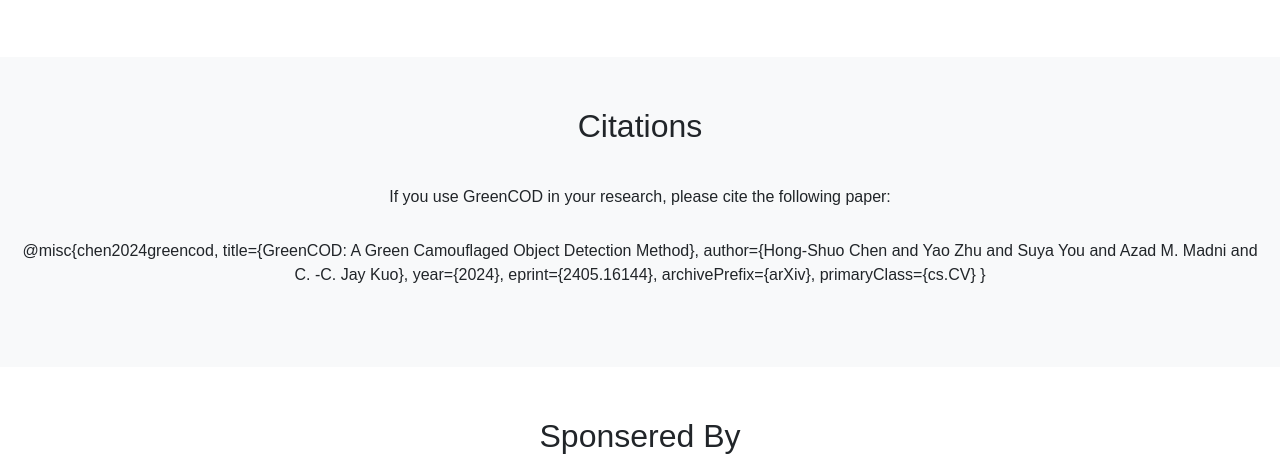
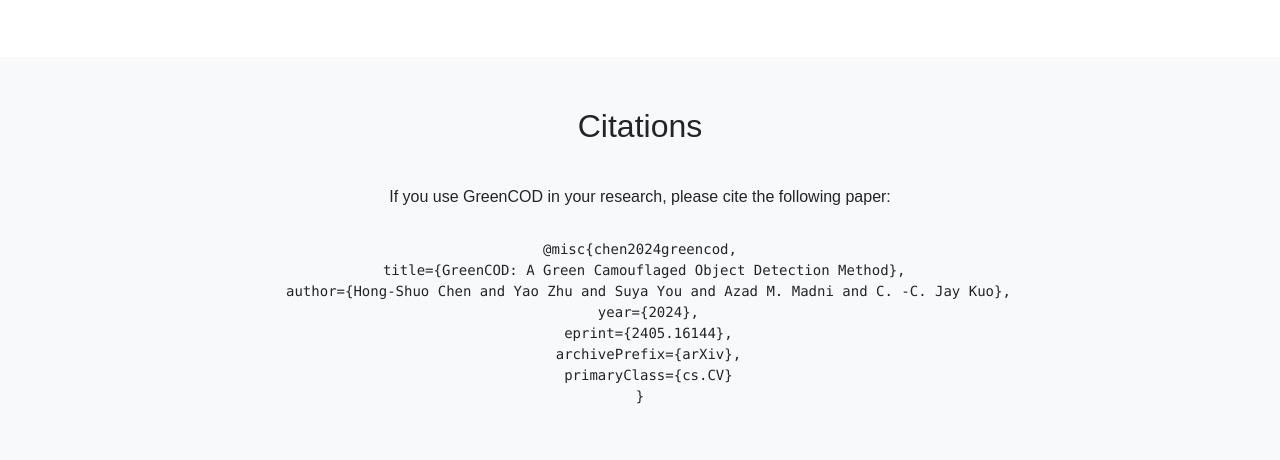
Before and after one commit to hongshuochen/greencod.ai, a plain HTML site: page index.html in a window 1280 px wide. Shown: the part 3468-3928 px from the top of the page. Drawn offline with nearby package versions, Linux system fonts and the light colour scheme; grey boxes are pictures that could not be loaded.

Commit message:
Update index.html

```diff
--- a/index.html
+++ b/index.html
@@ -77,8 +77,8 @@
     <section class="citation-section">
         <h2>Citations</h2>
         <p>If you use GreenCOD in your research, please cite the following paper:</p>
-        <p>
-            @misc{chen2024greencod,
+        <div class="bibtex">
+            <pre><code>@misc{chen2024greencod,
   title={GreenCOD: A Green Camouflaged Object Detection Method},
   author={Hong-Shuo Chen and Yao Zhu and Suya You and Azad M. Madni and C. -C. Jay Kuo},
   year={2024},
@@ -86,7 +86,8 @@
   archivePrefix={arXiv},
   primaryClass={cs.CV}
 }
-        </p>
+            </code></pre>
+        </div>
     </section>
 
     <section class="logos-section">
```
Lines whose indentation alone changed are shown as unchanged.
